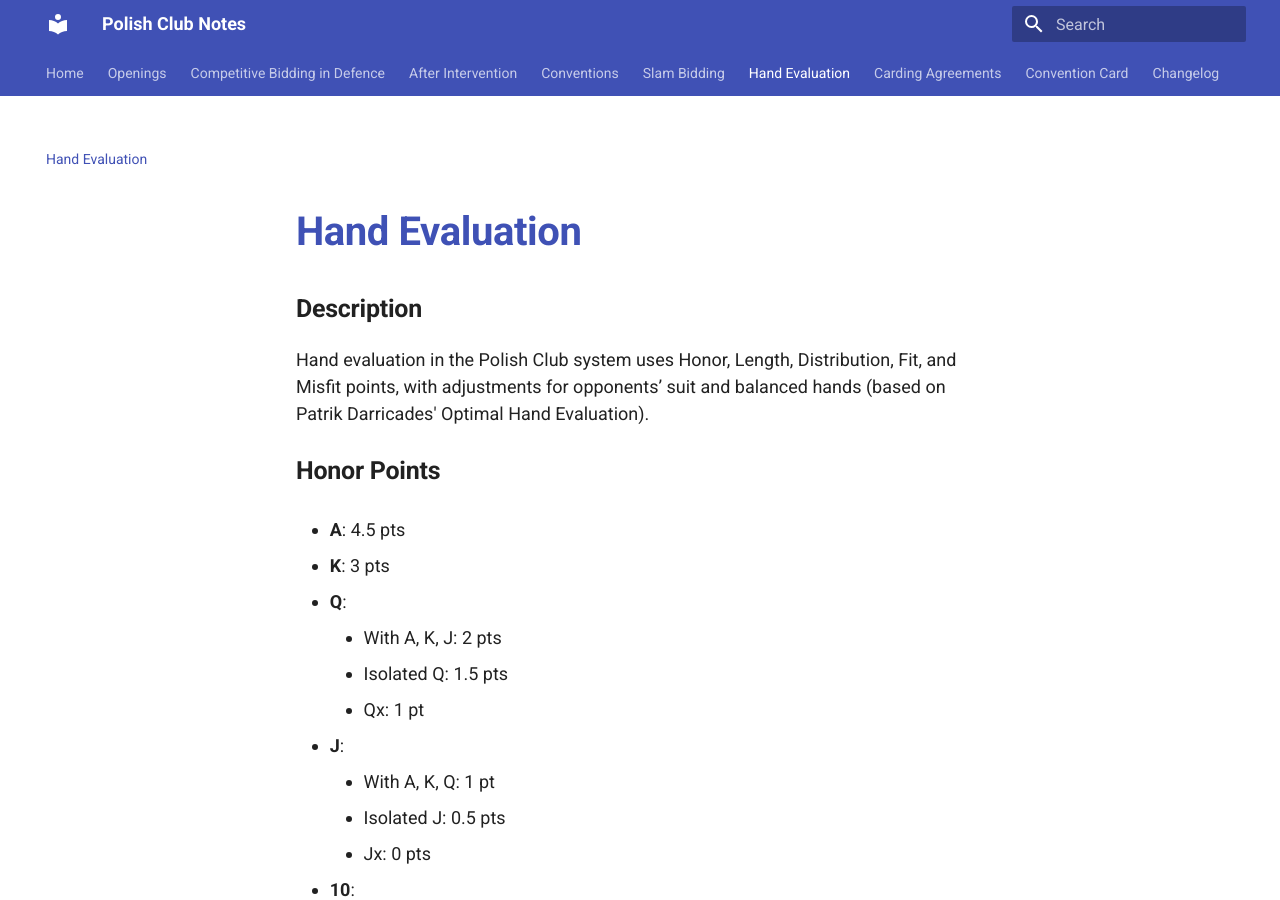
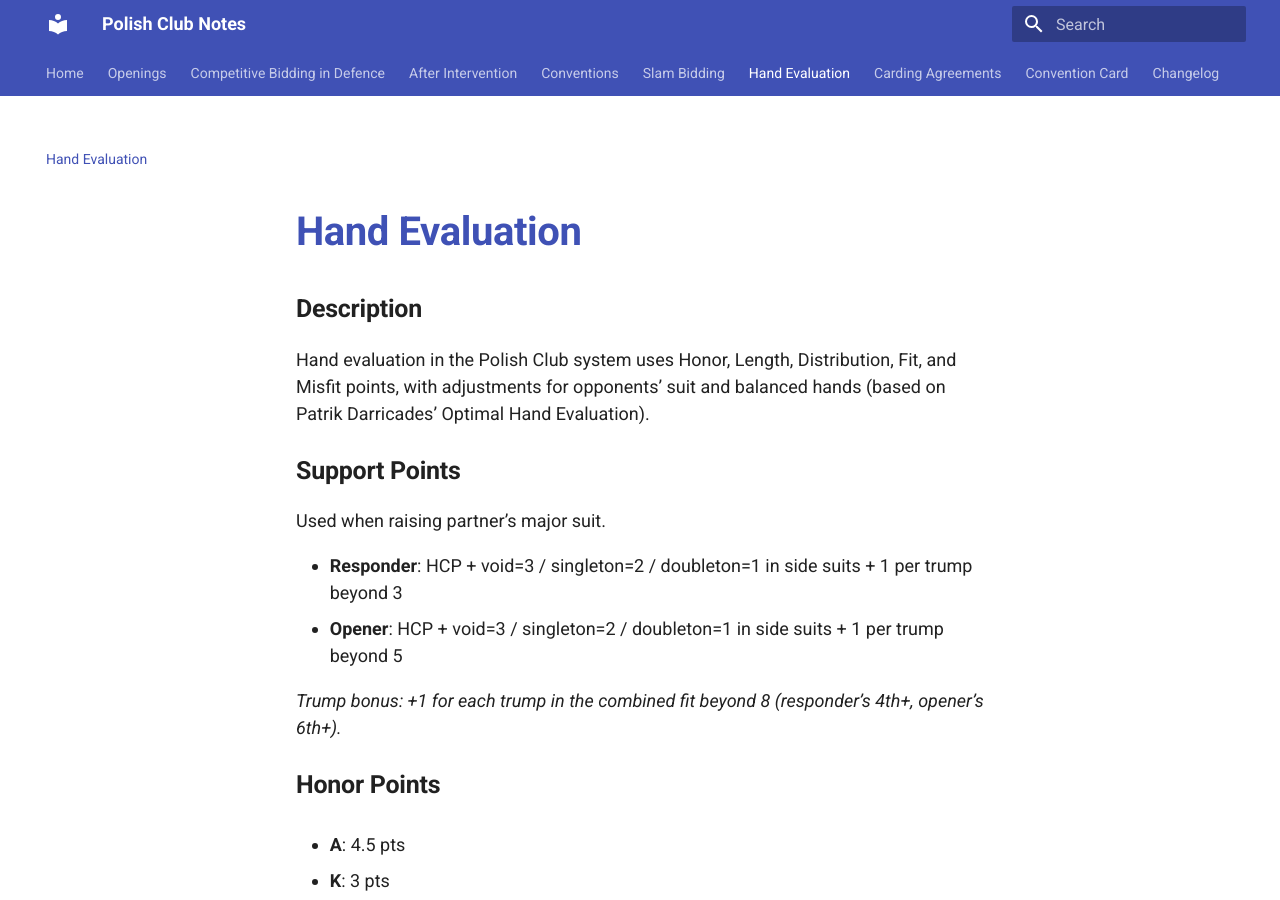
Before and after one commit to glindstrom/polish-club-notes, an MkDocs documentation site: the page built from docs/hand-evaluation.md, in a window 1280 px wide and 900 px high. Built offline with MkDocs 1.6.1 and Material for MkDocs 9.7.7, drawn with Linux system fonts in a browser that asks for light colours.

Commit message:
docs: introduce support points framework for major suit raises (v1.4.11)
Add Support Points section to hand-evaluation.md (placed before OHE-dependent sections), define responder/opener counting rules, and clarify that the trump bonus equals +1 per combined trump beyond 8. Update 1♥ raise responses to support points — 2♥ (6–10 sp), 3♥ (11–12 sp, inv), 3NT (13–15 sp, no shortness) — and add NV/V opener rebid thresholds after 2♥ and 3♥.

Co-Authored-By: Claude Sonnet 4.6 <noreply@anthropic.com>

```diff
--- a/docs/hand-evaluation.md
+++ b/docs/hand-evaluation.md
@@ -2,7 +2,15 @@
 
 ### Description
 
-Hand evaluation in the Polish Club system uses Honor, Length, Distribution, Fit, and Misfit points, with adjustments for opponents’ suit and balanced hands (based on Patrik Darricades' Optimal Hand Evaluation).
+Hand evaluation in the Polish Club system uses Honor, Length, Distribution, Fit, and Misfit points, with adjustments for opponents’ suit and balanced hands (based on Patrik Darricades’ Optimal Hand Evaluation).
+
+### Support Points
+Used when raising partner’s major suit.
+
+- **Responder**: HCP + void=3 / singleton=2 / doubleton=1 in side suits + 1 per trump beyond 3
+- **Opener**: HCP + void=3 / singleton=2 / doubleton=1 in side suits + 1 per trump beyond 5
+
+*Trump bonus: +1 for each trump in the combined fit beyond 8 (responder’s 4th+, opener’s 6th+).*
 
 ### Honor Points
 - **A**: 4.5 pts
```
Also changed, not shown: docs/changelog.md (+6 -0 lines), docs/openings/one-heart.md (+18 -10 lines).
